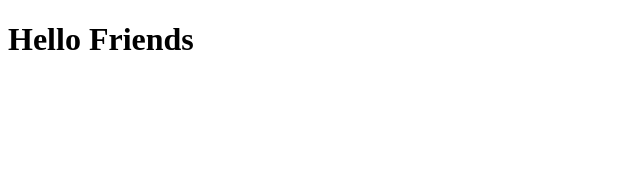
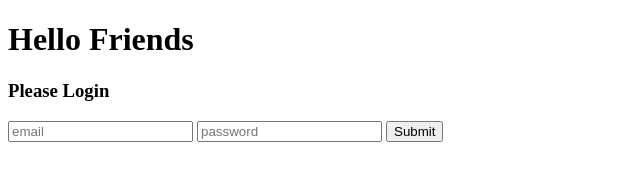
Before and after one commit to swadebsharma10/github-colaboration, a plain HTML site: page index.html in a window 1280 px wide. Shown: the whole page, without its empty margins (0-640 px from the left). Drawn offline with Linux system fonts and the light colour scheme.

Commit message:
created login dev1

```diff
--- a/index.html
+++ b/index.html
@@ -7,5 +7,14 @@
   </head>
   <body>
     <h1>Hello Friends</h1>
+
+    <section>
+      <h3>Please Login</h3>
+      <form>
+        <input type="text" placeholder="email" />
+        <input type="password" placeholder="password" />
+        <button>Submit</button>
+      </form>
+    </section>
   </body>
 </html>
```
